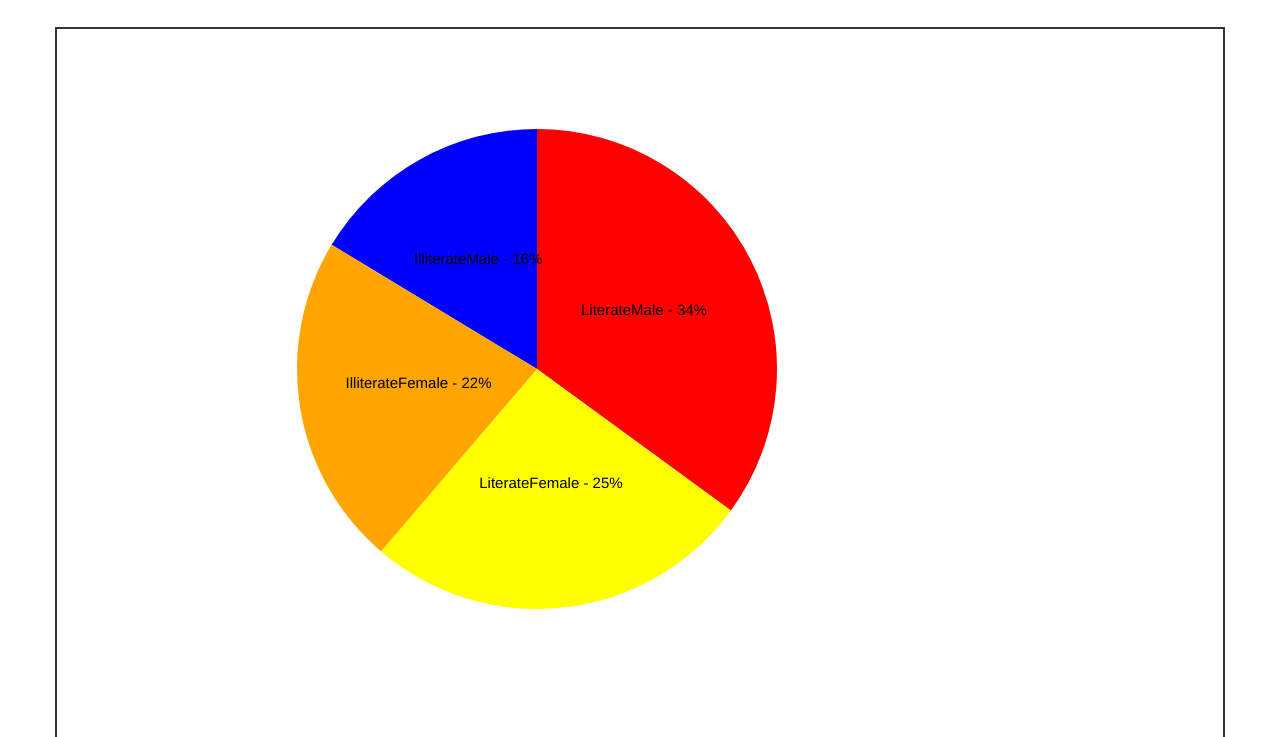
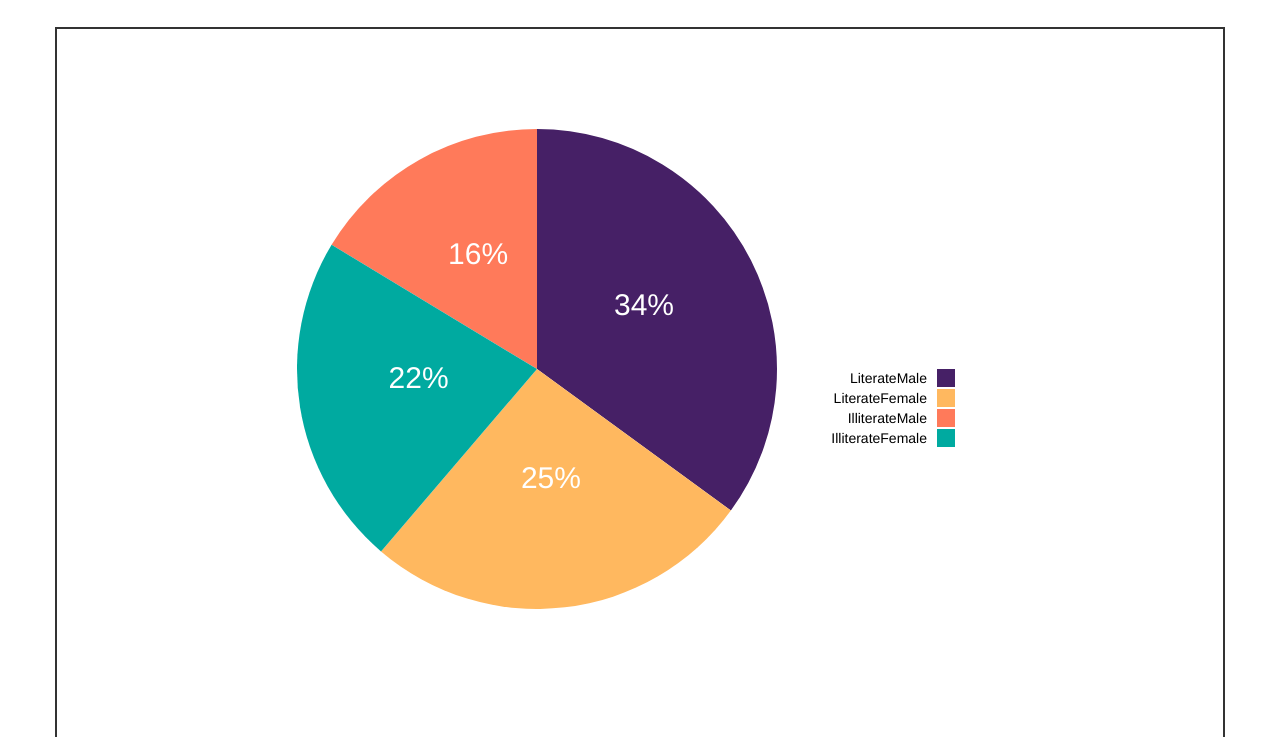
Before and after one commit to ashokruhela/JsAssignment, a plain HTML site: page CensusStats/index.html in a window 1280 px wide. Shown: the part 63-800 px from the top of the page. Drawn offline with nearby package versions, Linux system fonts and the light colour scheme.

Commit message:
color in pie chart changed

```diff
--- a/CensusStats/includes/css/styles.css
+++ b/CensusStats/includes/css/styles.css
@@ -40,6 +40,6 @@ h1{
 }
 
 .pieText {
-   fill: black;
-   font-size: 15px;
+   fill: white;
+   font-size: 30px;
 }
--- a/CensusStats/includes/js/script.js
+++ b/CensusStats/includes/js/script.js
@@ -30,21 +30,21 @@ var yAxis = d3.svg.axis()
 
 
 //svg.call(tip);
-d3.json("http://localhost:8080/censusstats/data/all.json", function(error, json) {
+d3.json("http://localhost:8080/JsAssignment/CensusStats/data/all.json", function(error, json) {
     if (error) return console.warn(error);
     data = json;
     //console.log(json);
     plotTotalPopulationGraph(json, ".all");
   });
 
-d3.json("http://localhost:8080/censusstats/data/state.json", function(error, json) {
+d3.json("http://localhost:8080/JsAssignment/CensusStats/data/state.json", function(error, json) {
    if (error) return console.warn(error);
    data = json;
    //console.log(json);
    plotStateGraph(json, ".chart");
  });
 
- d3.json("http://localhost:8080/censusstats/data/northEast.json", function(error, json) {
+ d3.json("http://localhost:8080/JsAssignment/CensusStats/data/northEast.json", function(error, json) {
     if (error) return console.warn(error);
     data = json;
     //console.log(json);
@@ -169,8 +169,7 @@ function plotTotalPopulationGraph(data, containerName) {
    var radius = height/2;
 
    //using d3 built-in color scale
-   var color = d3.scale.ordinal()
-      .range(["red", "yellow", "blue", "orange"]);
+   var color = d3.scale.ordinal().range(["#462066", "#FFB85F", "#FF7A5A", "#00AAA0"]);
 
    //var color = d3.scale.category20b();
 
@@ -211,28 +210,32 @@ function plotTotalPopulationGraph(data, containerName) {
          //make lable with percentage
          var percent = d3.format("%");
          var pValue = percent(d.data.value/total);
-          return d.data.label + " - " +pValue.toString();
+          return pValue.toString();
        });
 
-      //  console.log( d3.entries(pieData,(function(d) { return d.data.label})));
+      var names = [];
+      for(j =0;j<pieData.length;j++){
+         names.push(pieData[j].label);
+      }
+      console.log(names);
        //adding legends
-      //  var legend = svg.selectAll(".legend")
-      //     .data(d3.map(function(d) { d.data.label}))
-      //     .enter().append("g")
-      //     .attr("class", "legend")
-      //     .attr("transform", function (d, i) { return "translate(0," + i * 20 + ")"; });
-       //
-      //  legend.append("rect")
-      //     .attr("x", width - 18)
-      //     .attr("width", 18)
-      //     .attr("height", 18)
-      //     .style("fill", color);
-       //
-      //  legend.append("text")
-      //     .attr("x", width - 24)
-      //     .attr("y", 9)
-      //     .attr("dy", ".35em")
-      //     .style("text-anchor", "end")
-      //     .text(function (d) { return d.data.label; })
+       var legend = svg.selectAll(".legend")
+          .data(names)
+          .enter().append("g")
+          .attr("class", "legend")
+          .attr("transform", function (d, i) { return "translate(0," + i * 20 + ")"; });
+
+       legend.append("rect")
+          .attr("x", 400)
+          .attr("width", 18)
+          .attr("height", 18)
+          .style("fill", color);
+
+       legend.append("text")
+          .attr("x", 390)
+          .attr("y", 9)
+          .attr("dy", ".35em")
+          .style("text-anchor", "end")
+          .text(function (d) { return d; })
 
 }
```
